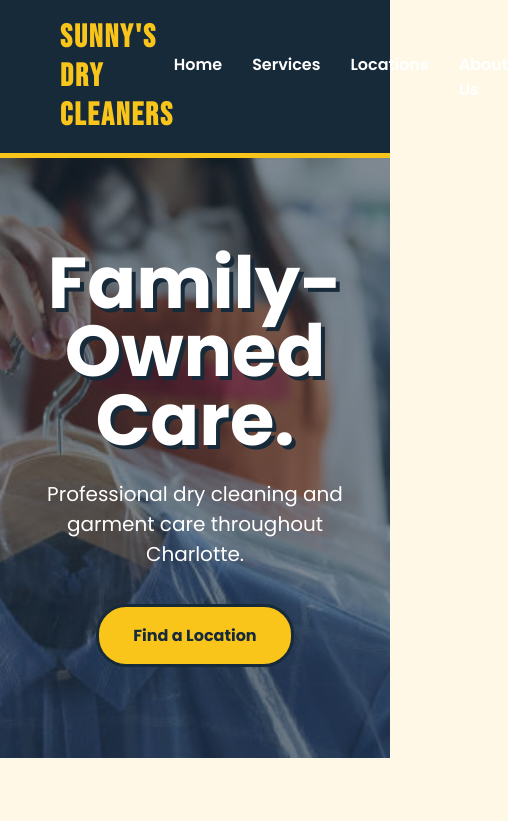
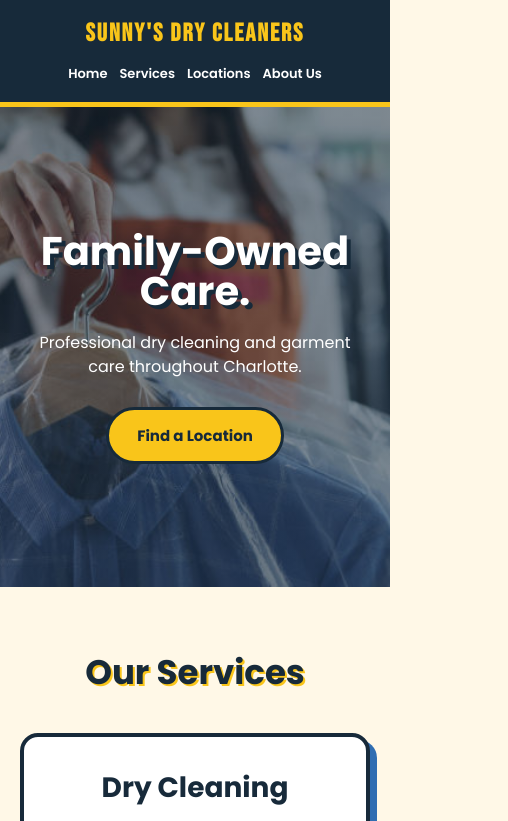
Before and after one commit to zurielcoding/sunnys-dry-cleaners, a plain HTML site: page index.html in a window 390 px wide. Shown: the top 821 px of the page, 508 px wide, since content can reach past the window. Drawn offline with Linux system fonts and the light colour scheme.

Commit message:
Enhance styles for mobile responsiveness
Added mobile responsiveness styles for header, hero, services, and footer sections.

```diff
--- a/styles.css
+++ b/styles.css
@@ -215,3 +215,145 @@
 footer p {
     color: #FFFFFF;
 }
+
+/* ---------- MOBILE ---------- */
+
+@media (max-width: 768px) {
+
+    header {
+        flex-direction: column;
+        gap: 15px;
+        padding: 18px 20px;
+        text-align: center;
+    }
+
+    header h1 {
+        font-size: 28px;
+    }
+
+    nav {
+        gap: 16px;
+        flex-wrap: wrap;
+        justify-content: center;
+    }
+
+    nav a {
+        font-size: 14px;
+    }
+
+    .hero {
+        min-height: 520px;
+        padding: 60px 20px;
+    }
+
+    .hero h2 {
+        font-size: 48px;
+        line-height: 1;
+        margin-bottom: 20px;
+    }
+
+    .hero p {
+        font-size: 17px;
+        line-height: 1.5;
+        margin-bottom: 28px;
+    }
+
+    .hero button {
+        padding: 14px 28px;
+        font-size: 15px;
+    }
+
+    .services {
+        padding: 60px 20px;
+    }
+
+    .services h2 {
+        font-size: 40px;
+        margin-bottom: 35px;
+    }
+
+    .service-container {
+        flex-direction: column;
+        align-items: center;
+        gap: 25px;
+    }
+
+    .service-card {
+        width: 100%;
+        max-width: 350px;
+        padding: 30px 25px;
+    }
+
+    .service-card h3 {
+        font-size: 28px;
+    }
+
+    footer {
+        padding: 30px 20px;
+    }
+}
+
+/* ---------- SMALL PHONES ---------- */
+
+@media (max-width: 480px) {
+
+    header h1 {
+        font-size: 25px;
+    }
+
+    nav {
+        gap: 12px;
+    }
+
+    nav a {
+        font-size: 13px;
+    }
+
+    .hero {
+        min-height: 480px;
+    }
+
+    .hero h2 {
+        font-size: 40px;
+    }
+
+    .hero p {
+        font-size: 16px;
+    }
+
+    .services h2 {
+        font-size: 34px;
+    }
+}
+/* ---------- SMALL PHONES ---------- */
+
+@media (max-width: 480px) {
+
+    header h1 {
+        font-size: 25px;
+    }
+
+    nav {
+        gap: 12px;
+    }
+
+    nav a {
+        font-size: 13px;
+    }
+
+    .hero {
+        min-height: 480px;
+    }
+
+    .hero h2 {
+        font-size: 40px;
+    }
+
+    .hero p {
+        font-size: 16px;
+    }
+
+    .services h2 {
+        font-size: 34px;
+    }
+}
```
